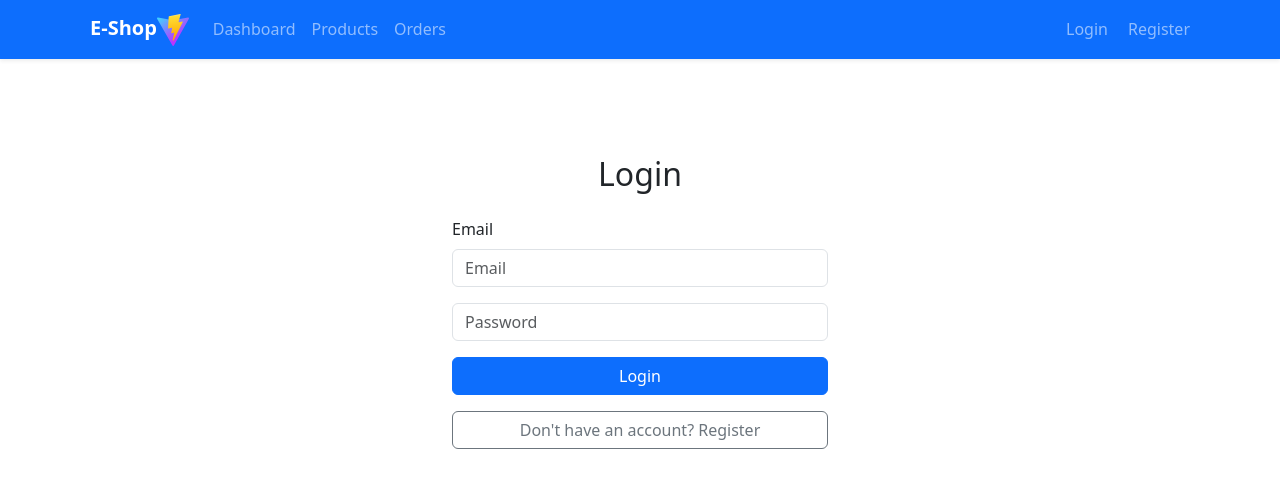
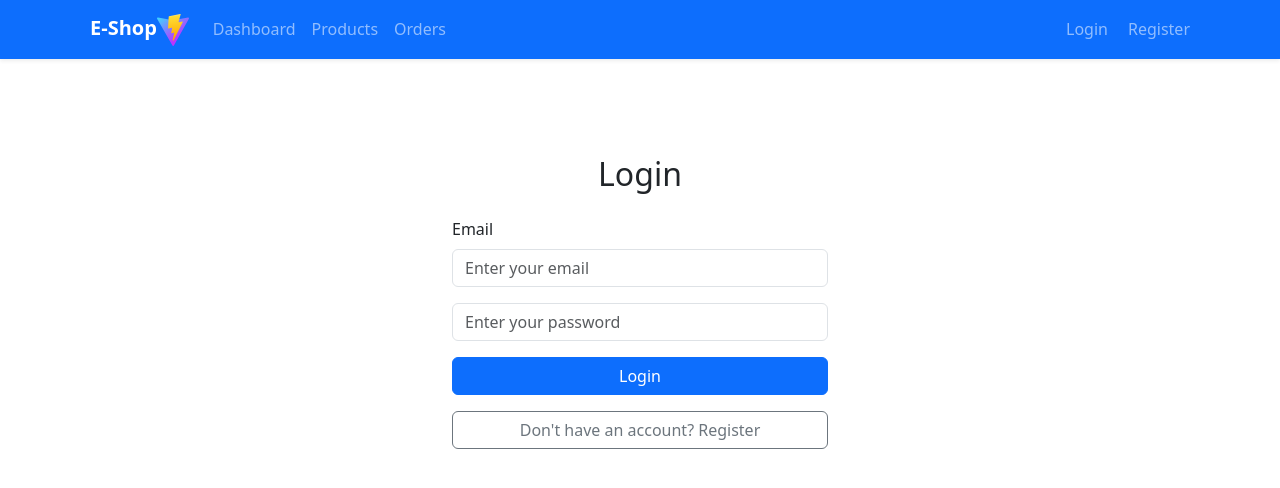
Before and after one commit to vselva/mern-ecommerse-server, a React (Vite) app in the folder client/: page /login in a window 1280 px wide. Shown: the top 488 px of the page. Built offline with nearby package versions, Linux system fonts and the light colour scheme.

Commit message:
Added getByPlaceHolderText for accessing placeholder

```diff
--- a/client/src/pages/Login.tsx
+++ b/client/src/pages/Login.tsx
@@ -53,7 +53,7 @@ const Login = () => {
                         className="form-control"
                         value={loginFormData.email}
                         onChange={handleChange}
-                        placeholder="Email"
+                        placeholder="Enter your email"
                         />
                 </div>
                 <div className="mb-3">
@@ -64,7 +64,7 @@ const Login = () => {
                         className="form-control"
                         value={loginFormData.password}
                         onChange={handleChange}
-                        placeholder="Password"
+                        placeholder="Enter your password"
                         />
                 </div>
                 <button type="submit" className="btn btn-primary w-100">
--- a/client/src/pages/Register.tsx
+++ b/client/src/pages/Register.tsx
@@ -47,7 +47,7 @@ const Register = () => {
                 className="form-control"
                 onChange={handleChange}
                 value={registerData.email}
-                placeholder="Email"
+                placeholder="Enter your email"
                 autoComplete="email"
             />
             </div>
@@ -59,7 +59,7 @@ const Register = () => {
                 className="form-control"
                 onChange={handleChange}
                 value={registerData.password}
-                placeholder="Password"
+                placeholder="Enter your password"
                 autoComplete="new-password"
             />
             </div>
```
Also changed, not shown: 2 other files (tests, documents, lock files or other folders).
